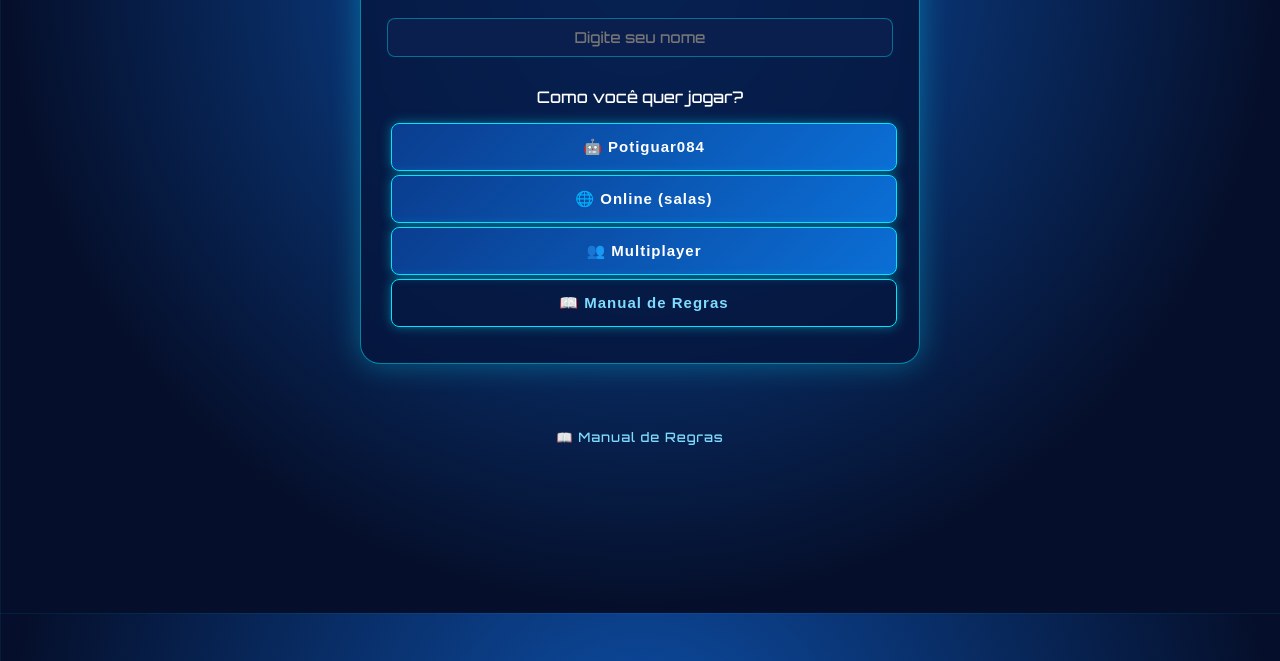
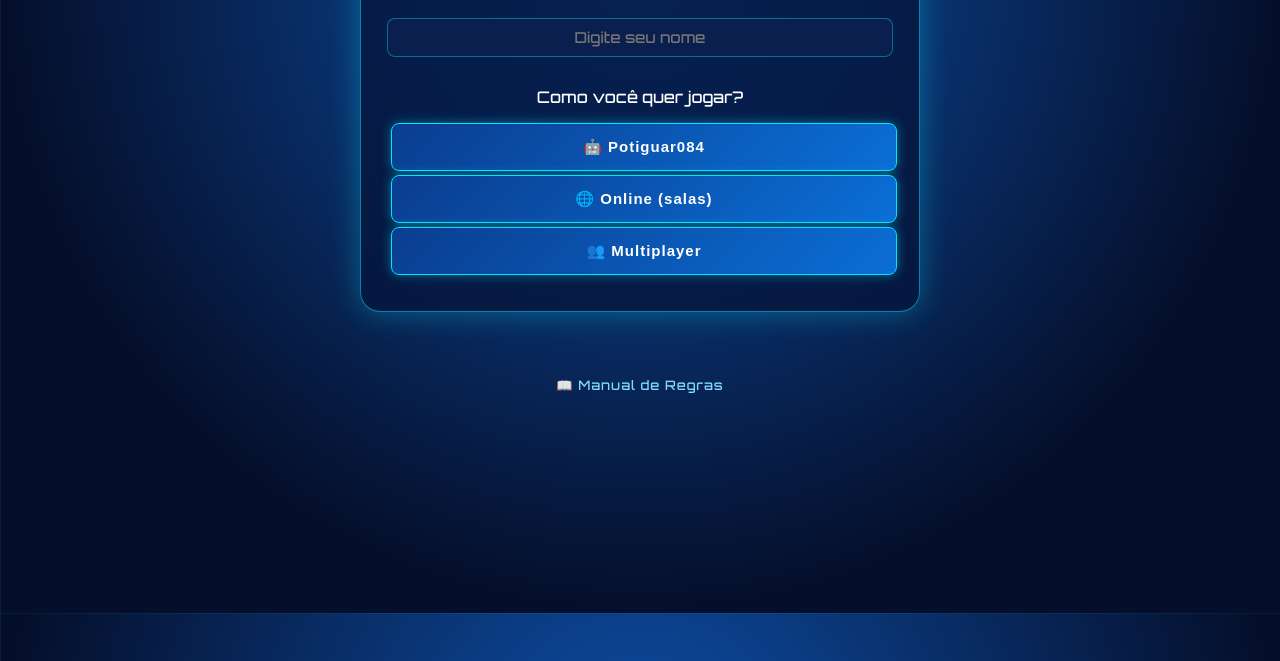
Before and after one commit to er1casan0s/banco-imobiliario-rn, a website: page index.html in a window 1280 px wide. Shown: the part 187-848 px from the top of the page. Drawn offline with nearby package versions, Linux system fonts and the light colour scheme; no server answers.

Commit message:
Tirando manual da div main

```diff
--- a/index.html
+++ b/index.html
@@ -20,10 +20,10 @@
     <button onclick="modo('ia')">🤖 Potiguar084</button>
     <button onclick="modo('online')">🌐 Online (salas)</button>
     <button onclick="modo('local')">👥 Multiplayer</button>
-    <button onclick="window.open('manual.html','_blank')"
+   <!-- <button onclick="window.open('manual.html','_blank')"
         style="background:transparent;color:#7fdcff;border:1px solid #00e5ff;">
   📖 Manual de Regras
-</button>
+</button> -->
   </div>
   <div id="s2" hidden>
     <label>Jogadores (2 a 8): <select id="qtd" onchange="montaLinhas()"></select></label>
```
